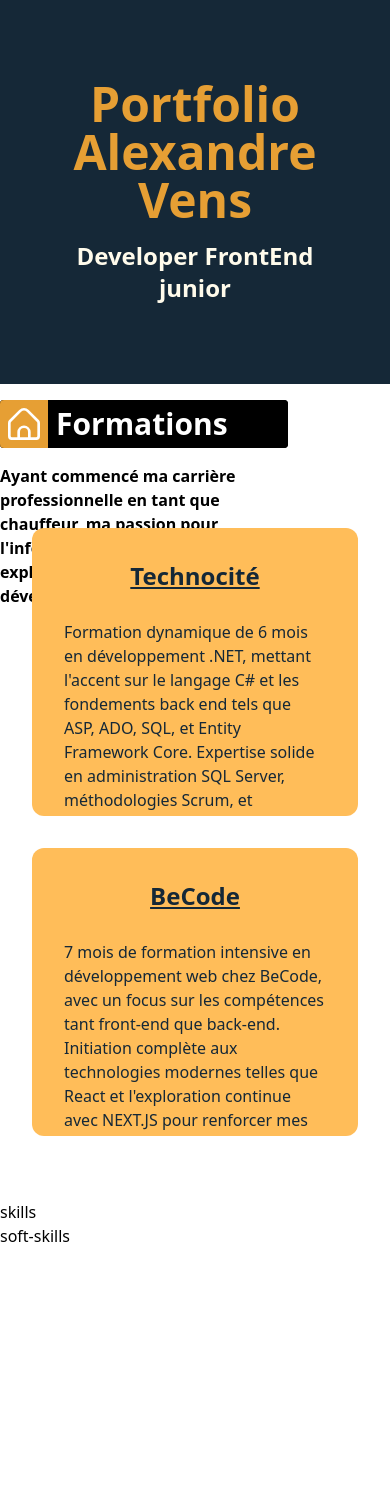
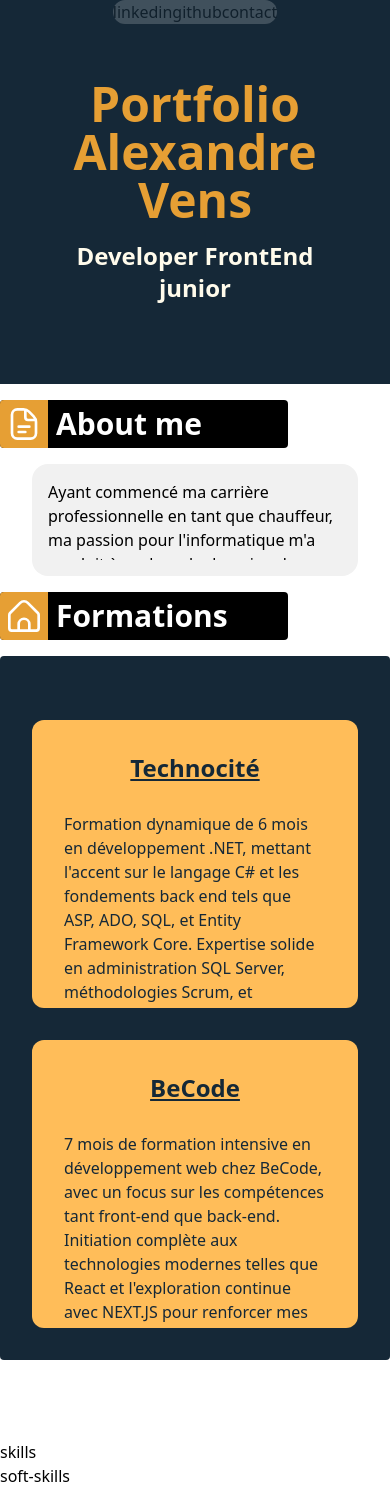
Before and after one commit to v-alex-dev/portefolio, a React (Vite) app: page / in a window 390 px wide. Before the commit the page ends 1248 px from the top, so only its background shows below. Built offline with nearby package versions, Linux system fonts and the light colour scheme.

Commit message:
resolve bug responsive aboutMe.jsx

```diff
--- a/src/App.jsx
+++ b/src/App.jsx
@@ -5,6 +5,7 @@
 import Home from "./layouts/home.jsx";
 import Header from "./layouts/header.jsx";
 import Footer from "./layouts/footer.jsx";
+import ContactBarSmallScreen from "./components/contactBarSmallScreen.jsx";
 
 function App() {
     const router = createBrowserRouter([
@@ -19,7 +20,7 @@
             children: [
                 {
                     index: true,
-          element:<Home/>
+                    element: <Home/>
                 },
             ]
         }
@@ -28,6 +29,7 @@
 
     return (
         <>
+            <ContactBarSmallScreen/>
             <Header/>
             <RouterProvider router={router}/>
             <Footer/>
--- a/src/components/aboutMe.jsx
+++ b/src/components/aboutMe.jsx
@@ -1,5 +1,4 @@
-
-import { useState } from 'react';
+import {useState} from 'react';
 import useWidthScreen from '../hooks/w-screen.js';
 
 const AboutMe = () => {
@@ -11,71 +10,61 @@
 
     // Function to toggle the modal state
     const toggleModal = () => {
-        setIsModalOpen(!isModalOpen);
+        screenWidth > maxMobileWidth ? setIsModalOpen(false) : setIsModalOpen(!isModalOpen);
     };
 
+    const styleDivMain = () => {
+        return isModalOpen ? "flex flex-row md:w-full gap-2 md:gap-4 items-center justify-around bg-light-gray p-4 rounded-2xl relative md:mt-10  mx-8 absolute"
+            :
+            "flex md:w-full gap-2 md:gap-4 items-center justify-around bg-light-gray p-4 rounded-2xl relative md:mb-10 mx-8"
+
+    };
+
+    const styleModal = () => {
+        if(screenWidth < maxMobileWidth){
+            return isModalOpen  ?
+                "text-left  tracking-normal flex flex-col justify-around  " +
+                "w-screen gap-10 text-blue bg-light-gray backdrop-blur p-10 text-sm "
+                : "flex flex-col gap-10 overflow-hidden h-20 "
+        }
+        return "flex flex-col gap-10 p-5"
+    }
+
     return (
-        <div className={`flex flex-row md:w-full gap-2 md:gap-4 items-center justify-around bg-light-gray p-4 rounded-2xl relative md:mt-10  mx-8`
-        + isModalOpen? "absolute bg-white" : ""}>
+        <div className={styleDivMain()}>
             {screenWidth > maxMobileWidth && (
-                <div className={`w-1/4`}>
-                    <img src={'./src/assets/PhotCV.jpg'} alt={'Alexandre'} className={`md:w-full rounded-full`} />
+                <div className={`w-full `}>
+                    <img src={'./src/assets/PhotCV.jpg'} alt={'Alexandre'} className={`md:w-full rounded-lg `}/>
                 </div>
             )}
 
-            <div className={`text-left font-bold tracking-normal flex flex-col w-2/3 bg-white`} onClick={toggleModal}>
-
-                {isModalOpen ? (
-                    <p className={"z-50"} onClick={toggleModal}>
+            <div className={styleModal()} onClick={toggleModal}>
+                <p>
                     Ayant commencé ma carrière professionnelle en tant que chauffeur, ma passion pour l'informatique m'a
-                        conduit à explorer le domaine du développement web. Mon initiation a débuté dans le back-end,
+                    conduit à explorer le domaine du <span>développement web</span> . Mon initiation a débuté dans le back-end,
                     notamment
                     avec l'environnement .NET C#, où j'ai acquis une solide compréhension des rouages techniques.
-
+                </p>
+                <p>
                     Mon engagement envers le développement web s'est consolidé lors d'un stage chez Barestho, où j'ai eu
-                        l'opportunité de plonger dans une expérience full stack en utilisant Django pour le back-end et
-                        React pour le front-end. Cette immersion complète m'a permis de développer mes compétences de
+                    l'opportunité de plonger dans une expérience <span>full stack</span>  en utilisant Django pour le back-end et
+                    React pour le front-end. Cette immersion complète m'a permis de <span>développer mes compétences</span>  de
                     manière holistique, en comprenant l'ensemble du processus de développement d'applications web, de la
                     conception à la mise en œuvre.
-
-
+                </p>
+                <p>
                     Fort de cette expérience, j'ai décidé de concentrer mes efforts sur le renforcement de mes
-                        compétences front-end. C'est à ce stade que j'ai rejoint la formation BeCode à Charleroi, cherchant
-                        à approfondir ma compréhension de la conception visuelle et interactive. Cette décision stratégique
+                    compétences front-end. C'est à ce stade que j'ai rejoint la formation <span>BeCode</span>  à Charleroi, cherchant
+                    à approfondir ma compréhension de la <span>conception visuelle et interactive</span> . Cette décision stratégique
                     a été motivée par ma volonté de maîtriser pleinement l'aspect visuel des applications web et
                     d'offrir des expériences utilisateur exceptionnelles.
-
+                </p>
+                <p>
                     Mon parcours, bien que non conventionnel, reflète ma détermination à élargir mes horizons dans le
                     domaine du développement web, passant du back end au full stack et se concentrant ensuite sur le
                     front-end. Mon portfolio témoigne de cette évolution, illustrant mes compétences acquises à chaque
                     étape de ce parcours diversifié.
                 </p>
-                ) : (
-                    <p className={"line-clamp-6"}>
-                        Ayant commencé ma carrière professionnelle en tant que chauffeur, ma passion pour l'informatique m'a
-                        conduit à explorer le domaine du développement web. Mon initiation a débuté dans le back-end,
-                        notamment
-                        avec l'environnement .NET C#, où j'ai acquis une solide compréhension des rouages techniques.
-
-                        Mon engagement envers le développement web s'est consolidé lors d'un stage chez Barestho, où j'ai eu
-                        l'opportunité de plonger dans une expérience full stack en utilisant Django pour le back-end et
-                        React pour le front-end. Cette immersion complète m'a permis de développer mes compétences de
-                        manière holistique, en comprenant l'ensemble du processus de développement d'applications web, de la
-                        conception à la mise en œuvre.
-
-
-                        Fort de cette expérience, j'ai décidé de concentrer mes efforts sur le renforcement de mes
-                        compétences front-end. C'est à ce stade que j'ai rejoint la formation BeCode à Charleroi, cherchant
-                        à approfondir ma compréhension de la conception visuelle et interactive. Cette décision stratégique
-                        a été motivée par ma volonté de maîtriser pleinement l'aspect visuel des applications web et
-                        d'offrir des expériences utilisateur exceptionnelles.
-
-                        Mon parcours, bien que non conventionnel, reflète ma détermination à élargir mes horizons dans le
-                        domaine du développement web, passant du back end au full stack et se concentrant ensuite sur le
-                        front-end. Mon portfolio témoigne de cette évolution, illustrant mes compétences acquises à chaque
-                        étape de ce parcours diversifié.
-                    </p>
-                )}
 
             </div>
 
--- /dev/null
+++ b/src/components/contactBarSmallScreen.jsx
@@ -0,0 +1,13 @@
+const ContactBarSmallScreen = () => {
+  return (
+      <div className={"w-full flex justify-center"}>
+          <ul className={"opacity-20 bg-light-gray fixed flex  rounded-full z-10"}>
+              <li className={"z-20"}>linkedin</li>
+              <li>github</li>
+              <li>contact</li>
+          </ul>
+      </div>
+  )
+}
+
+export default ContactBarSmallScreen;
--- a/src/components/titleSection.jsx
+++ b/src/components/titleSection.jsx
@@ -1,6 +1,6 @@
 const TitleSection = ({title, urlIcon}) => {
   return(
-      <div className={"w-72 bg-dark flex absolute z-10 md:-top-1 rounded -top-16"}>
+      <div className={"w-72 bg-dark flex absolute z-10 md:-top-6 rounded -top-16"}>
           <div className={"bg-orange w-12 flex justify-center items-center p-2 rounded-l"}>
               <img src={urlIcon} alt={title}/>
           </div>
--- a/src/index.css
+++ b/src/index.css
@@ -13,4 +13,9 @@
         clip-path: polygon(0% 0%, 100% 25%, 100% 100%, 0% 100%);
         z-index: -1; /* Pour placer le rectangle en arrière-plan de l'image */
     }
+
 }
+
+span {
+    font-weight: bold;
+}
--- a/src/layouts/header.jsx
+++ b/src/layouts/header.jsx
@@ -6,22 +6,22 @@
         <>
             <header className={"h-96 md:h-56 flex flex-col items-center justify-center  bg-blue"}>
                 <motion.h1
-                    initial={{opacity: -1}}
-                    animate={{opacity: 1}}
+                    initial={{x:-500, opacity:0}}
+                    animate={{x:0, opacity:1}}
                     transition={{
                         duration: 1,
-                        type: "tween",
+                        type: "spring",
                         ease: "easeInOut"
                     }}
                     className={"font-bold text-5xl text-orange w-2/3 mx-auto mb-4 text-center"}>Portfolio Alexandre Vens
                 </motion.h1>
                 <motion.blockquote
-                    initial={{opacity: -1}}
-                    animate={{opacity: 1}}
+                    initial={{x: 500, opacity:0}}
+                    animate={{x: 0, opacity:1}}
                     transition={{
-                        delay:0.2,
+                        delay:0.5,
                         duration: 1,
-                        type: "tween",
+                        type: "spring",
                         ease: "easeInOut"
                     }}
                     className={"font-bold text-2xl text-amber-50 w-2/3 text-center"}>
--- a/src/layouts/home.jsx
+++ b/src/layouts/home.jsx
@@ -29,7 +29,7 @@
                 const scrollPosition = window.scrollY + window.innerHeight;
 
                 if (scrollPosition > elementTop) {
-                    controls.start({ opacity: 1 });
+                    controls.start({opacity: 1});
                 }
             }
         };
@@ -51,26 +51,27 @@
         {
             parcours: "BeCode",
             url: 'https://becode.org/fr/les-formations/junior-developer/',
-            description:  '7 mois de formation intensive en développement web chez BeCode, avec un focus sur les compétences ' +
+            description: '7 mois de formation intensive en développement web chez BeCode, avec un focus sur les compétences ' +
                 'tant front-end que back-end. Initiation complète aux technologies modernes telles que React et ' +
                 'l\'exploration continue avec NEXT.JS pour renforcer mes compétences front-end. La formation a mis ' +
                 'l\'accent sur l\'apprentissage actif, le travail d\'équipe, la gestion de projets, et le développement ' +
                 'de soft skills essentielles pour une carrière réussie en tant que développeur.'
         }
     ];
-    return (<div id="home" className={"w-full overflow-y-auto"}>
+    return (
+        <div id="home" className={"w-full overflow-y-auto"}>
             <section id={"description"}
                      className={"rounded md:p-4 relative md:my-10 my-20"}>
-                <TitleSection title={"About me"} urlIcon={"./descriptionTitle.svg"} />
+                <TitleSection title={"About me"} urlIcon={"./descriptionTitle.svg"}/>
                 <AboutMe/>
 
             </section>
-            <section id={"formations" } className={"relative"}>
+            <section id={"formations"} className={"relative my-20 bg-blue rounded"}>
                 <TitleSection title={"Formations"} urlIcon={"./maison.svg"}/>
                 <div id={"Parcours"} className={" flex md:justify-around my-8 flex-col md:flex-row p-8"}>
                     {articleContent.map((item, index) => (<motion.a
                         ref={scrollRef}
-                        initial={{ opacity: 0 }}
+                        initial={{opacity: 0}}
                         animate={controls}
                         href={item.url}
                         key={index}
@@ -86,7 +87,8 @@
             <section id={"soft-skills"}>
                 <h2>soft-skills</h2>
             </section>
-        </div>)
+        </div>
+    )
 }
 
 export default Home;
```
Lines whose indentation alone changed are shown as unchanged.
